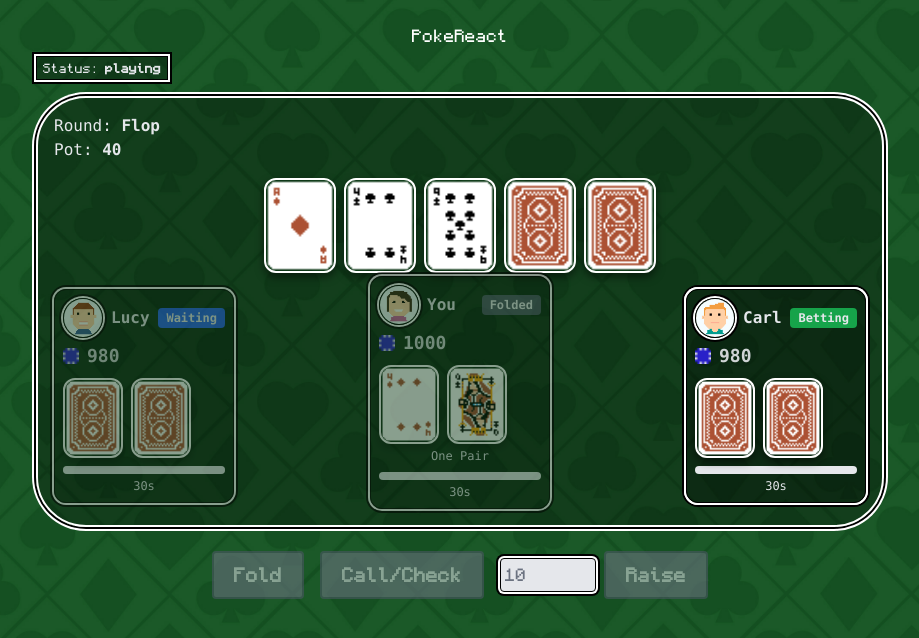
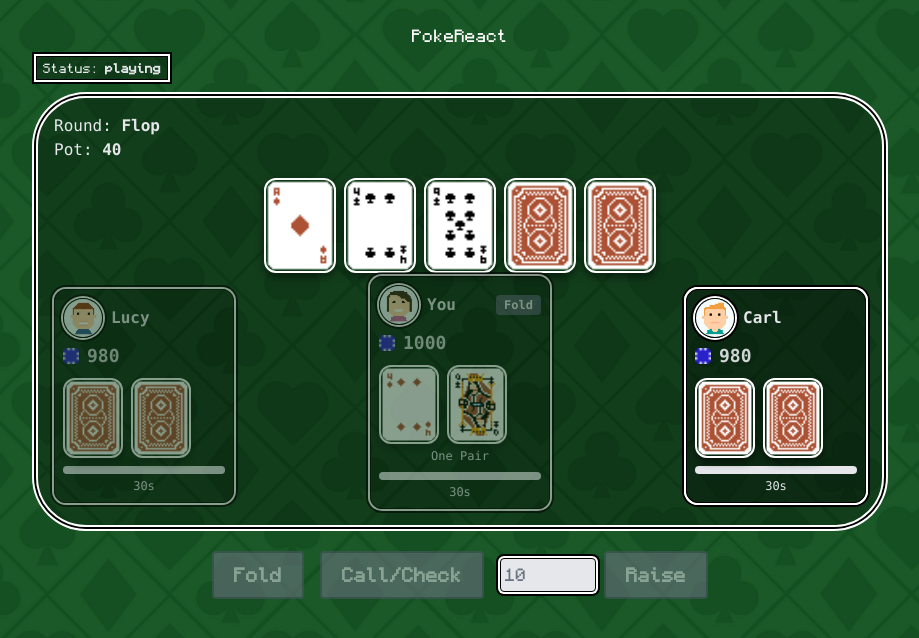
Before and after one commit to fjrmhri/Simple-Poker-Game, a React (Create React App) app: page / in a window 1280 px wide. Both pictures are taken after a click on the button "Fold". Shown: the top 638 px of the page, without its empty margins (180-1099 px from the left). Built offline with nearby package versions, Linux system fonts and the light colour scheme.

Commit message:
Display players' last actions

```diff
--- a/src/components/PlayerSeat.jsx
+++ b/src/components/PlayerSeat.jsx
@@ -42,18 +42,18 @@ export default function PlayerSeat({
   const comboName = showFace
     ? getHandName(player.hand || [], community || [])
     : "";
-  const actionStatusMap = {
-    check: "Checking",
-    call: "Calling",
-    raise: "Raising",
-    bet: "Betting",
-    fold: "Folded",
+  const getStatusText = () => {
+    if (player.folded) return "Fold";
+    if (player.lastAction === "bet" || player.lastAction === "raise") {
+      return `${player.lastAction === "bet" ? "Bet" : "Raise"} ${
+        player.lastActionAmount ?? 0
+      }`;
+    }
+    if (player.lastAction === "call") return "Call";
+    if (player.lastAction === "check") return "Check";
+    return "";
   };
-  const statusText = player.folded
-    ? "Folded"
-    : isTurn
-    ? "Betting"
-    : actionStatusMap[player.lastAction] || "Waiting";
+  const statusText = getStatusText();
   const statusColor = player.folded
     ? "bg-gray-600"
     : isTurn
@@ -81,11 +81,13 @@ export default function PlayerSeat({
           )}
         </label>
         <div className="font-bold flex-1">{player.name}</div>
-        <span
-          className={`text-xs font-bold px-2 py-0.5 rounded ${statusColor}`}
-        >
-          {statusText}
-        </span>
+        {statusText && (
+          <span
+            className={`text-xs font-bold px-2 py-0.5 rounded ${statusColor}`}
+          >
+            {statusText}
+          </span>
+        )}
       </div>
       <div className="mt-1 flex items-center gap-2 text-sm opacity-90">
         <img
--- a/src/core/models.js
+++ b/src/core/models.js
@@ -147,6 +147,7 @@ export default class Game {
           folded: false,
           hand: [deck.pop(), deck.pop()],
           lastAction: null,
+          lastActionAmount: 0,
         }));
       dealerIndex = 0;
     } else {
@@ -156,6 +157,7 @@ export default class Game {
           folded: false,
           hand: [deck.pop(), deck.pop()],
           lastAction: null,
+          lastActionAmount: 0,
         }));
       dealerIndex = (prevState.dealerIndex + 1) % players.length;
     }
@@ -289,20 +291,24 @@ export default class Game {
     if (action === "fold") {
       p.folded = true;
       p.lastAction = "fold";
+      p.lastActionAmount = 0;
     } else if (action === "check") {
       p.lastAction = "check";
+      p.lastActionAmount = 0;
     } else if (action === "call") {
       const need = toCallBefore;
       const pay = Math.min(need, p.chips);
       p.chips -= pay;
       p.bet += pay;
       p.lastAction = "call";
+      p.lastActionAmount = pay;
     } else if (action === "bet") {
       const total = toCallBefore + (amount || 0);
       const pay = Math.min(total, p.chips);
       p.chips -= pay;
       p.bet += pay;
       p.lastAction = toCallBefore > 0 ? "raise" : "bet";
+      p.lastActionAmount = pay;
     }
 
     if (countActive(s.players) === 1) {
@@ -310,6 +316,7 @@ export default class Game {
       s.players.forEach((pl) => {
         pl.bet = 0;
         pl.lastAction = null;
+        pl.lastActionAmount = 0;
       });
       s.round = "Showdown";
       s.winners = this.checkWinners(s);
@@ -323,6 +330,7 @@ export default class Game {
       s.players.forEach((pl) => {
         pl.bet = 0;
         pl.lastAction = null;
+        pl.lastActionAmount = 0;
       });
 
       if (s.round === "Preflop") {
```
Lines whose indentation alone changed are shown as unchanged.
